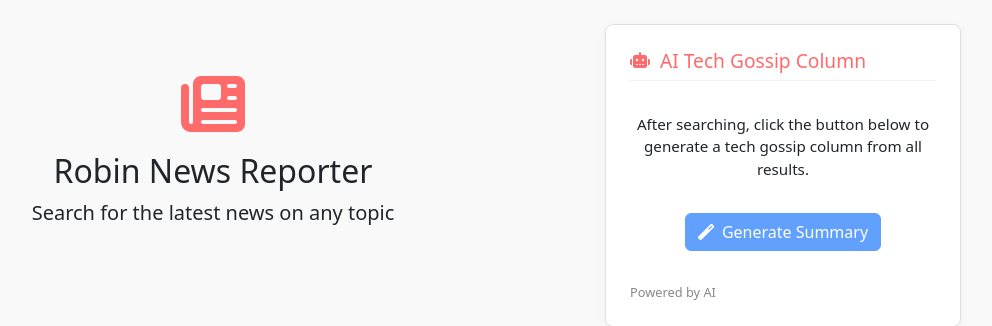
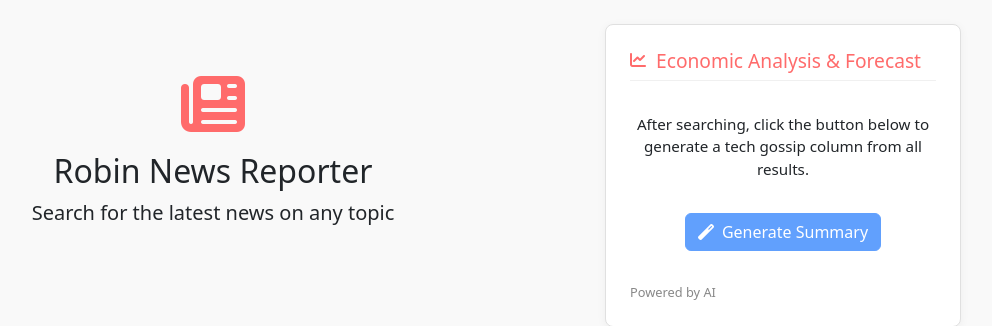
Before and after one commit to sumanurawat/phoenix, a Flask app: page /robin in a window 1280 px wide. Shown: the part 85-411 px from the top of the page, without its empty margins (237-1229 px from the left). Run offline with Flask 3, Linux system fonts and the light colour scheme; some libraries are stand-ins or nearby versions.

Commit message:
UI update

```diff
--- a/api/robin_routes.py
+++ b/api/robin_routes.py
@@ -82,10 +82,12 @@ def generate_summary():
     Articles:
     {compiled_content}
 
-    Task: Create a chatty tech gossip column summary based on these news articles. Use an engaging,
-    slightly informal tone as if you're a tech journalist writing for a popular blog.
-    Synthesize the key information across all articles, identify patterns and insights,
-    and present a cohesive overview of the topic. Include relevant details but keep it concise and entertaining.
+    Task: Create an economic analysis summary based on these news articles. Evaluate the current economic
+    situation and provide insights on potential future economic trends. Use a balanced, thoughtful tone
+    with data-driven observations when possible. Analyze how the information in these articles might impact
+    markets, industries, or economic policies. Identify patterns across articles that reveal underlying
+    economic forces, and present a cohesive economic forecast. Format your response with markdown for
+    better readability, using headings, bullet points, and emphasis where appropriate.
     """
 
     # Generate summary using LLM service
--- a/templates/robin.html
+++ b/templates/robin.html
@@ -366,8 +366,8 @@
                 <div class="col-lg-4">
                     <div class="ai-summary-panel">
                         <div class="ai-summary-header">
-                            <i class="fas fa-robot ai-icon"></i>
-                            <h4>AI Tech Gossip Column</h4>
+                            <i class="fas fa-chart-line ai-icon"></i>
+                            <h4>Economic Analysis & Forecast</h4>
                         </div>
                         <div id="ai-summary-content" class="ai-summary-content">
                             <div class="summary-placeholder">
@@ -395,6 +395,8 @@
 
     <!-- Bootstrap JS Bundle with Popper -->
     <script src="https://cdn.jsdelivr.net/npm/bootstrap@5.3.2/dist/js/bootstrap.bundle.min.js"></script>
+    <!-- Marked.js for Markdown parsing -->
+    <script src="https://cdn.jsdelivr.net/npm/marked/marked.min.js"></script>
 
     <script>
         let currentPage = 1;
@@ -762,11 +764,70 @@
             const summaryModel = document.getElementById('summary-model');
             const summaryTimestamp = document.getElementById('summary-timestamp');
 
-            // Format the summary text (handle line breaks, etc.)
-            const formattedSummary = summaryText.replace(/\n/g, '<br>');
+            // Parse the markdown content
+            const formattedSummary = marked.parse(summaryText);
 
-            // Display the summary
+            // Display the summary with proper markdown rendering
             summaryContent.innerHTML = formattedSummary;
+
+            // Add styling for markdown content
+            const style = document.createElement('style');
+            style.textContent = `
+                .ai-summary-content h1, .ai-summary-content h2, .ai-summary-content h3 {
+                    margin-top: 1rem;
+                    margin-bottom: 0.5rem;
+                    color: #222;
+                }
+                .ai-summary-content h1 { font-size: 1.6rem; }
+                .ai-summary-content h2 { font-size: 1.4rem; }
+                .ai-summary-content h3 { font-size: 1.2rem; }
+                .ai-summary-content p { margin-bottom: 1rem; }
+                .ai-summary-content ul, .ai-summary-content ol {
+                    padding-left: 1.5rem;
+                    margin-bottom: 1rem;
+                }
+                .ai-summary-content li { margin-bottom: 0.3rem; }
+                .ai-summary-content blockquote {
+                    border-left: 3px solid #FF6B6B;
+                    padding-left: 1rem;
+                    color: #555;
+                    font-style: italic;
+                    margin: 1rem 0;
+                }
+                .ai-summary-content code {
+                    background-color: #f3f3f3;
+                    padding: 0.2rem 0.4rem;
+                    border-radius: 3px;
+                    font-family: monospace;
+                }
+                .ai-summary-content a {
+                    color: #FF6B6B;
+                    text-decoration: none;
+                }
+                .ai-summary-content a:hover {
+                    text-decoration: underline;
+                }
+                .ai-summary-content img {
+                    max-width: 100%;
+                    height: auto;
+                    border-radius: 4px;
+                    margin: 1rem 0;
+                }
+                .ai-summary-content table {
+                    border-collapse: collapse;
+                    width: 100%;
+                    margin: 1rem 0;
+                }
+                .ai-summary-content th, .ai-summary-content td {
+                    border: 1px solid #ddd;
+                    padding: 8px;
+                }
+                .ai-summary-content th {
+                    background-color: #f2f2f2;
+                    text-align: left;
+                }
+            `;
+            document.head.appendChild(style);
 
             // Update metadata
             summaryModel.textContent = `Model: ${modelUsed}`;
@@ -774,7 +835,10 @@
 
             // Scroll the summary into view on mobile
             if (window.innerWidth <= 992) {
-                document.getElementById('summary-section').scrollIntoView({ behavior: 'smooth' });
+                const summarySection = document.querySelector('.ai-summary-panel');
+                if (summarySection) {
+                    summarySection.scrollIntoView({ behavior: 'smooth' });
+                }
             }
         }
 
```
